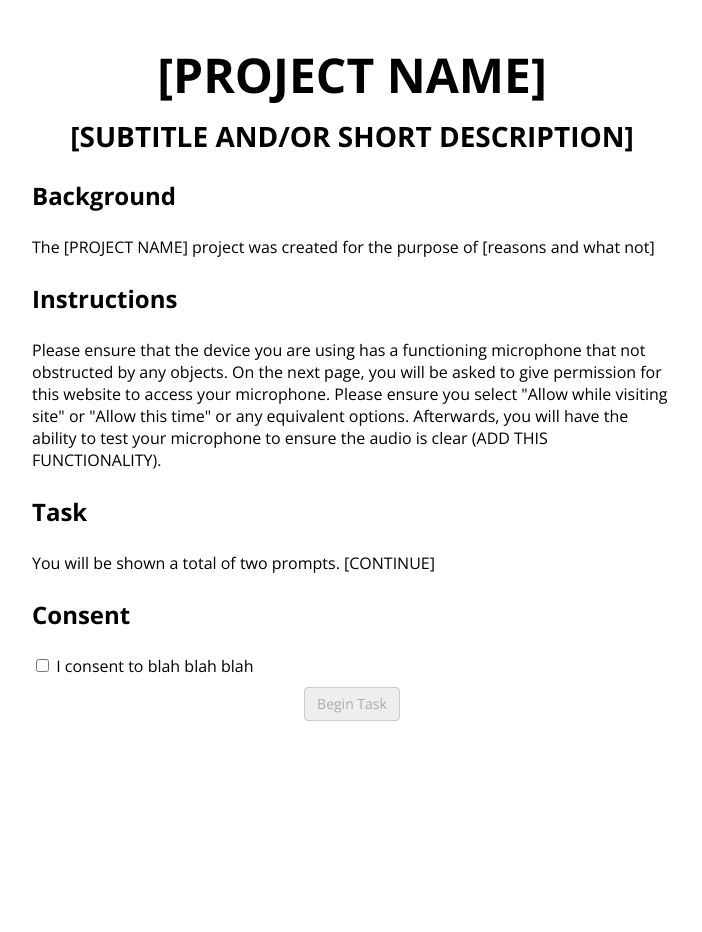
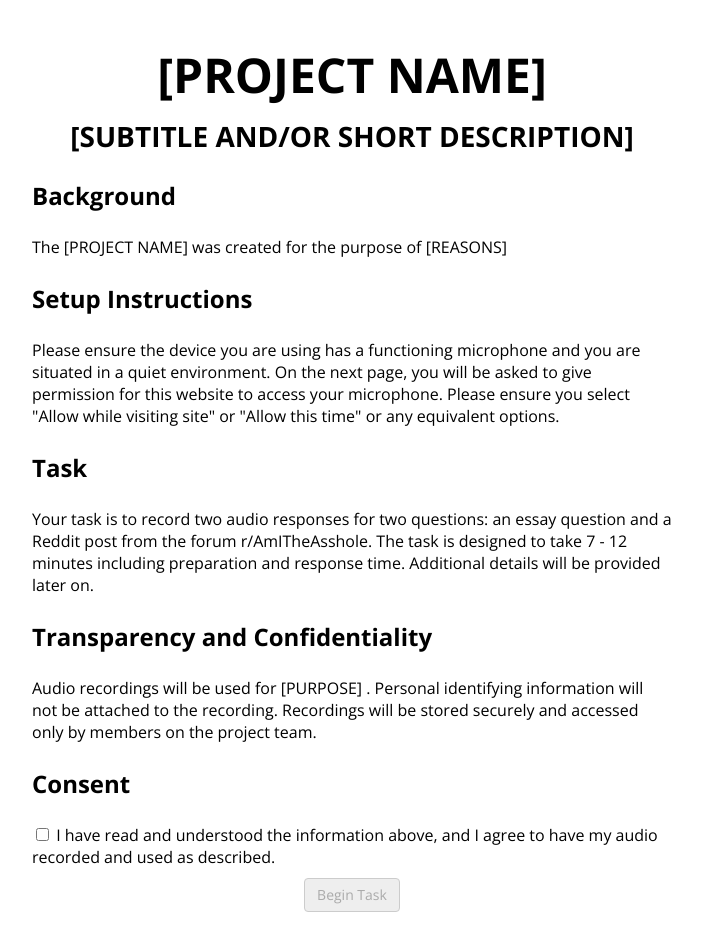
Before and after one commit to eric-z2/audio-annotation, a Django app: page /homepage/ in a window 1280 px wide. Shown: the whole page, without its empty margins (288-990 px from the left). Before the commit the page ends 721 px from the top, so only its background shows below. Run offline with Django 4.2, Linux system fonts and the light colour scheme.

Commit message:
homepage text finished (mostly)

```diff
--- a/audio_capture/templates/homepage.html
+++ b/audio_capture/templates/homepage.html
@@ -24,29 +24,34 @@
             Background
         </h3>
         <p>
-            The [PROJECT NAME] project was created for the purpose of [reasons and what not]
+            The [PROJECT NAME] was created for the purpose of [REASONS]
         </p>
         <h3>
-            Instructions
+            Setup Instructions
         </h3>
         <p>
-            Please ensure that the device you are using has a functioning microphone that not obstructed by any objects. On the next page, you will be asked to give permission for this website to access your microphone. Please ensure you select "Allow while visiting site" or "Allow this time" or any equivalent options. Afterwards, you will have the ability to test your microphone to ensure the audio is clear (ADD THIS FUNCTIONALITY).
+            Please ensure the device you are using has a functioning microphone and you are situated in a quiet environment. On the next page, you will be asked to give permission for this website to access your microphone. Please ensure you select "Allow while visiting site" or "Allow this time" or any equivalent options.
         </p>
 
         <h3>
             Task
         </h3>
         <p>
-            You will be shown a total of two prompts. [CONTINUE]
+            Your task is to record two audio responses for two questions: an essay question and a Reddit post from the forum r/AmITheAsshole. The task is designed to take 7 - 12 minutes including preparation and response time. Additional details will be provided later on.
         </p>
-
+        <h3>
+            Transparency and Confidentiality
+        </h3>
+        <p>
+            Audio recordings will be used for [PURPOSE] . Personal identifying information will not be attached to the recording. Recordings will be stored securely and accessed only by members on the project team.
+        </p>
         <h3>
             Consent
         </h3>
         <form method="POST" action="{% url 'homepage' %}">
             {% csrf_token %}
             <input type="checkbox" id="consent" name="consent" required>
-            <label for="consent">I consent to blah blah blah</label>
+            <label for="consent">I have read and understood the information above, and I agree to have my audio recorded and used as described. </label>
             <div class="center">
                 <button type="submit" id="submitbutton" class="submitbutton" disabled>Begin Task</button>
             </div>
```
